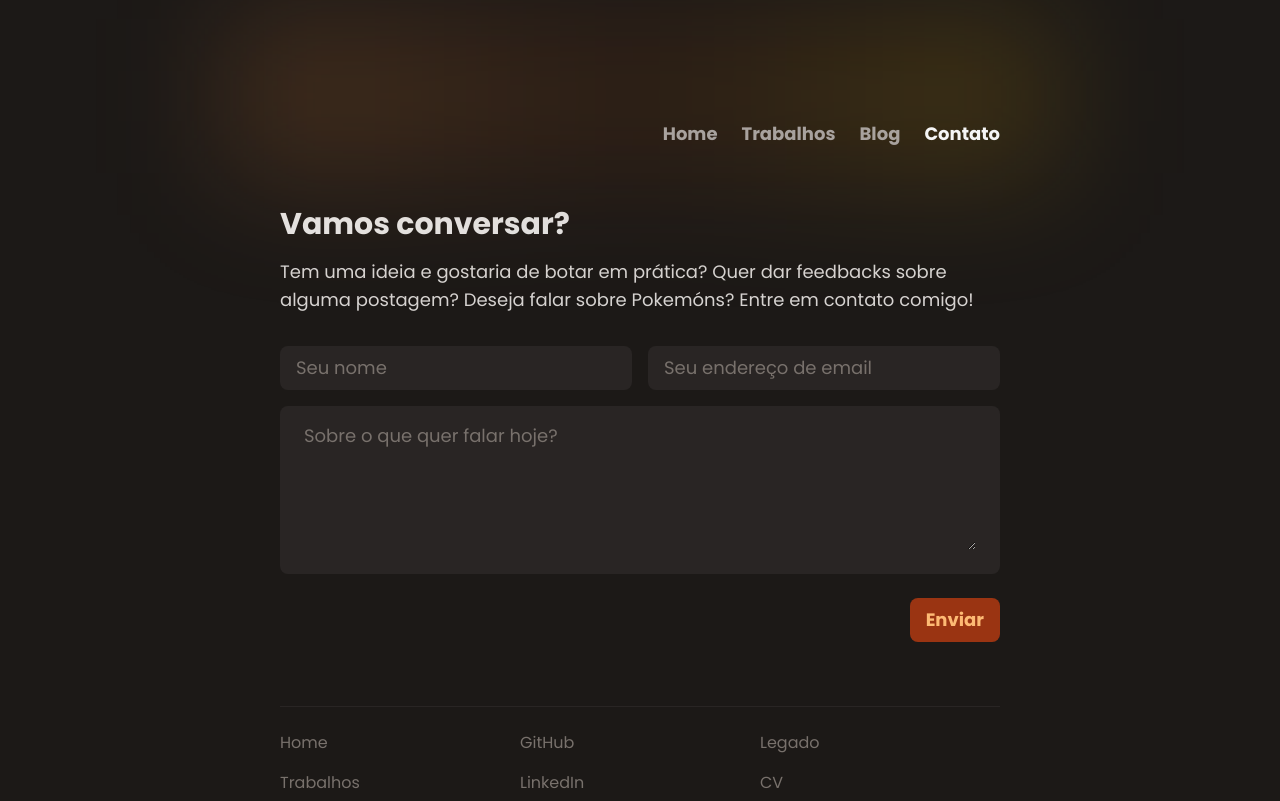
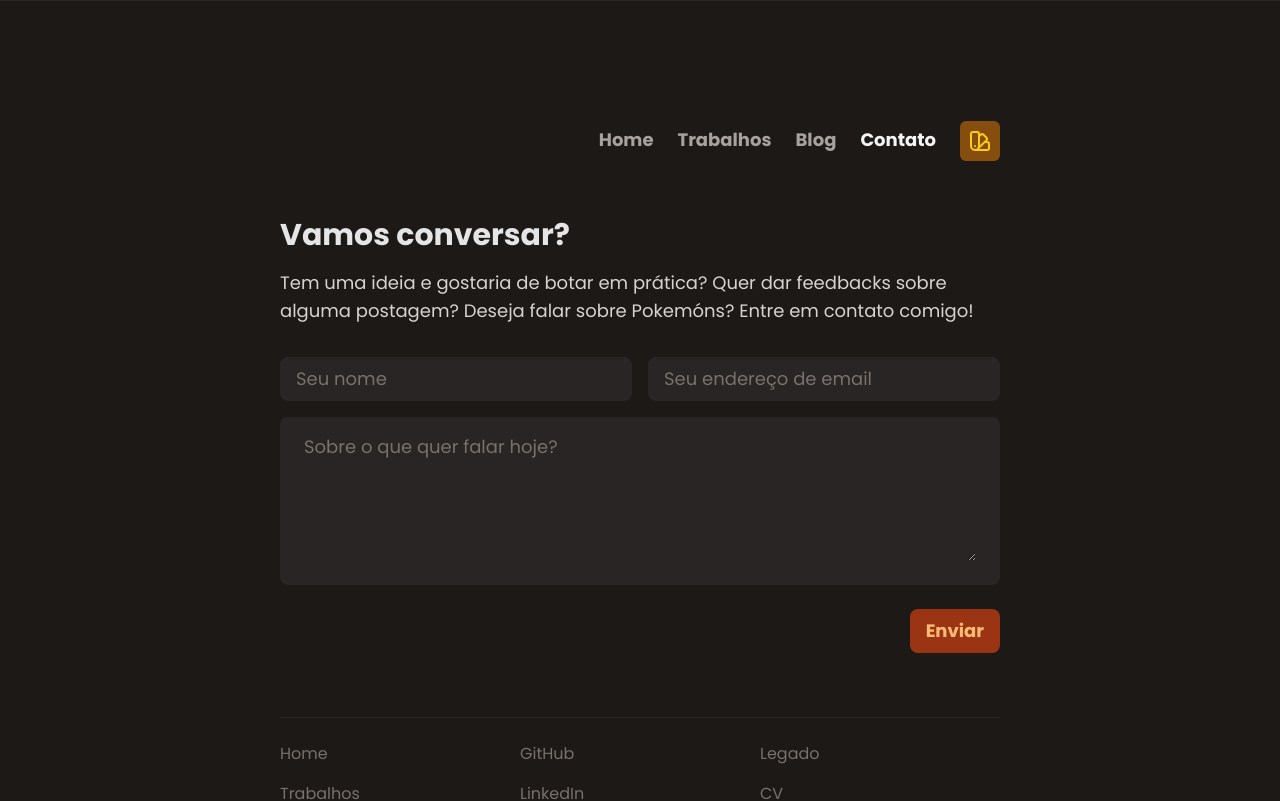
Before and after one commit to guilherssousa/guilherssousa.dev, a Next.js app: page /contact in a window 1280 px wide. Shown: the top 801 px of the page. Built offline with nearby package versions, Linux system fonts and the light colour scheme.

Commit message:
start working on themes

```diff
--- a/components/header.tsx
+++ b/components/header.tsx
@@ -21,7 +21,11 @@ export const routes = [
   },
 ];
 
-const Header = () => {
+interface Props {
+  toggleMenu: Function;
+}
+
+const Header: React.FC<Props> = ({ toggleMenu }) => {
   const [isVisible, setIsVisible] = useState(false);
   const headerRef = useRef<HTMLDivElement>(null);
   const router = useRouter();
@@ -61,7 +65,7 @@ const Header = () => {
       `}
       ref={headerRef}
     >
-      <nav className="flex gap-x-4 md:gap-x-6 font-bold text-lg text-stone-400">
+      <nav className="flex items-center gap-x-4 md:gap-x-6 font-bold text-lg text-stone-400">
         {routes.map((route) => (
           <Link key={route.path} href={route.path} passHref>
             <a
@@ -73,6 +77,27 @@ const Header = () => {
             </a>
           </Link>
         ))}
+        <button
+          type="button"
+          role="button"
+          className="bg-yellow-800 p-2 rounded-md hover:bg-yellow-900  text-yellow-400 hover:text-yellow-500"
+          onClick={() => toggleMenu((s: boolean) => !s)}
+        >
+          <svg
+            xmlns="http://www.w3.org/2000/svg"
+            className="h-6 w-6"
+            fill="none"
+            viewBox="0 0 24 24"
+            stroke="currentColor"
+            strokeWidth={2}
+          >
+            <path
+              strokeLinecap="round"
+              strokeLinejoin="round"
+              d="M7 21a4 4 0 01-4-4V5a2 2 0 012-2h4a2 2 0 012 2v12a4 4 0 01-4 4zm0 0h12a2 2 0 002-2v-4a2 2 0 00-2-2h-2.343M11 7.343l1.657-1.657a2 2 0 012.828 0l2.829 2.829a2 2 0 010 2.828l-8.486 8.485M7 17h.01"
+            />
+          </svg>
+        </button>
       </nav>
     </header>
   );
--- a/components/layout.tsx
+++ b/components/layout.tsx
@@ -1,5 +1,6 @@
-import React from "react";
+import React, { useState } from "react";
 
+import ThemePicker from "components/theme-picker";
 import Header from "components/header";
 import Footer from "components/footer";
 
@@ -8,19 +9,25 @@ type Props = {
 };
 
 const Layout = (props: Props) => {
+  const [isOpen, setIsOpen] = useState(false);
   return (
-    <div className="antialised min-h-screen w-full bg-gradient-to-tr from-stone-900 to-stone-900 text-neutral-100 pt-8 md:pt-24">
+    <div>
+      <ThemePicker isOpen={isOpen} />
+      <div
+        className={`antialised min-h-screen w-full bg-stone-900 text-neutral-100 pt-8 md:pt-24`}
+      >
         <div className="relative z-10 mx-auto w-full sm:max-w-screen-sm">
           <div className="relative">
-          <span className="pointer-events-none absolute top-[-60vw] left-0 right-0 bottom-[-6vw] z-[-1] bg-gradient-to-r from-orange-400/20 via-amber-900/20 to-yellow-500/20 blur-3xl filter sm:top-[-6vw] sm:right-[-7vw] sm:left-[-7vw]"></span>
+            <span className="pointer-events-none absolute top-[-60vw] left-0 right-0 bottom-[-6vw] z-[-1] bg-gradient-to-r  blur-3xl filter sm:top-[-6vw] sm:right-[-7vw] sm:left-[-7vw]"></span>
           </div>
         </div>
-      <Header />
+        <Header toggleMenu={setIsOpen} />
         <main className="mx-auto max-w-screen-md px-6">
           {props.children}
           <Footer />
         </main>
       </div>
+    </div>
   );
 };
 
--- /dev/null
+++ b/components/theme-picker.tsx
@@ -0,0 +1,38 @@
+import React from "react";
+
+import useTheme from "hooks/useTheme";
+
+interface Props {
+  isOpen: boolean;
+}
+
+const ThemePicker: React.FC<Props> = ({ isOpen }) => {
+  const { availableThemes, theme, setTheme } = useTheme();
+
+  console.log(theme);
+
+  return (
+    <div
+      className={`flex items-center gap-x-4 overflow-hidden justify-center bg-stone-800 w-full border-b border-stone-800 duration-300 relative top-0 z-20 ease-in-out h-32 max-h-0 transition-[max-height] ${
+        isOpen ? "max-h-32" : ""
+      }`}
+      hidden={!isOpen}
+    >
+      {availableThemes.map((t) => (
+        <button
+          key={t.slug}
+          className={`flex border border-stone-800 cursor-pointer items-center flex-col rounded-md p-4 ${
+            t.slug === theme.slug ? "border-2 border-orange-400" : ""
+          }
+            ${t.background} ${t.textColor}
+          `}
+          onClick={() => setTheme(t.slug)}
+        >
+          <div className="font-bold">{t.name}</div>
+        </button>
+      ))}
+    </div>
+  );
+};
+
+export default ThemePicker;
--- /dev/null
+++ b/contexts/ThemeContext.tsx
@@ -0,0 +1,31 @@
+import React, { createContext, useState } from "react";
+
+import { Theme, availableThemes } from "themes";
+
+type AuthContextProviderProps = {
+  children: React.ReactNode;
+};
+
+interface ThemeContextProps {
+  theme: Theme;
+  availableThemes: Theme[];
+  setTheme: (theme: string) => void;
+}
+
+const ThemeContext = createContext({} as ThemeContextProps);
+
+const ThemeProvider = (props: AuthContextProviderProps) => {
+  const [theme, setTheme] = useState("default");
+
+  const currentTheme = availableThemes.find((t) => t.slug === theme);
+
+  return (
+    <ThemeContext.Provider
+      value={{ theme: currentTheme as Theme, availableThemes, setTheme }}
+    >
+      {props.children}
+    </ThemeContext.Provider>
+  );
+};
+
+export { ThemeContext, ThemeProvider };
--- /dev/null
+++ b/hooks/useTheme.ts
@@ -0,0 +1,10 @@
+import { useContext } from "react";
+import { ThemeContext } from "contexts/ThemeContext";
+
+const useTheme = () => {
+  const value = useContext(ThemeContext);
+
+  return value;
+};
+
+export default useTheme;
--- a/pages/_app.tsx
+++ b/pages/_app.tsx
@@ -4,8 +4,11 @@ import { AnimatePresence } from "framer-motion";
 
 import Layout from "components/layout";
 
+import { ThemeProvider } from "contexts/ThemeContext";
+
 function MyApp({ Component, pageProps, router }: AppProps) {
   return (
+    <ThemeProvider>
       <Layout>
         <AnimatePresence
           exitBeforeEnter
@@ -19,6 +22,7 @@ function MyApp({ Component, pageProps, router }: AppProps) {
           <Component {...pageProps} key={router.route} />
         </AnimatePresence>
       </Layout>
+    </ThemeProvider>
   );
 }
 
--- a/tailwind.config.js
+++ b/tailwind.config.js
@@ -6,6 +6,7 @@ module.exports = {
     "./pages/**/*.{js,ts,jsx,tsx,md,mdx}",
     "./components/**/*.{js,ts,jsx,tsx,md,mdx}",
     "./data/**/*.{js,ts,jsx,tsx,md,mdx}",
+    ".themes/index.ts",
   ],
   theme: {
     extend: {
--- /dev/null
+++ b/themes/index.ts
@@ -0,0 +1,31 @@
+interface Theme {
+  slug: string;
+  name: string;
+  background: string;
+  textColor: string;
+  gradient: string;
+  semititle: string;
+}
+
+const defaultTheme: Theme = {
+  slug: "default",
+  name: "Padrão",
+  background: "bg-stone-900",
+  textColor: "text-neutral-100",
+  gradient: "from-orange-400/20 via-amber-900/20 to-yellow-500/20",
+  semititle: "text-stone-400",
+};
+
+const whiteTheme: Theme = {
+  slug: "white",
+  name: "Branco",
+  background: "bg-white",
+  textColor: "text-stone-900",
+  gradient: "from-orange-400/20 via-amber-900/20 to-yellow-500/20",
+  semititle: "text-stone-600",
+};
+
+const availableThemes = [defaultTheme, whiteTheme];
+
+export { availableThemes };
+export { type Theme };
```
Also changed, not shown: components/work-card.tsx (+1 -0 lines), 1 other file (tests, documents, lock files or other folders). Lines whose indentation alone changed are shown as unchanged.
